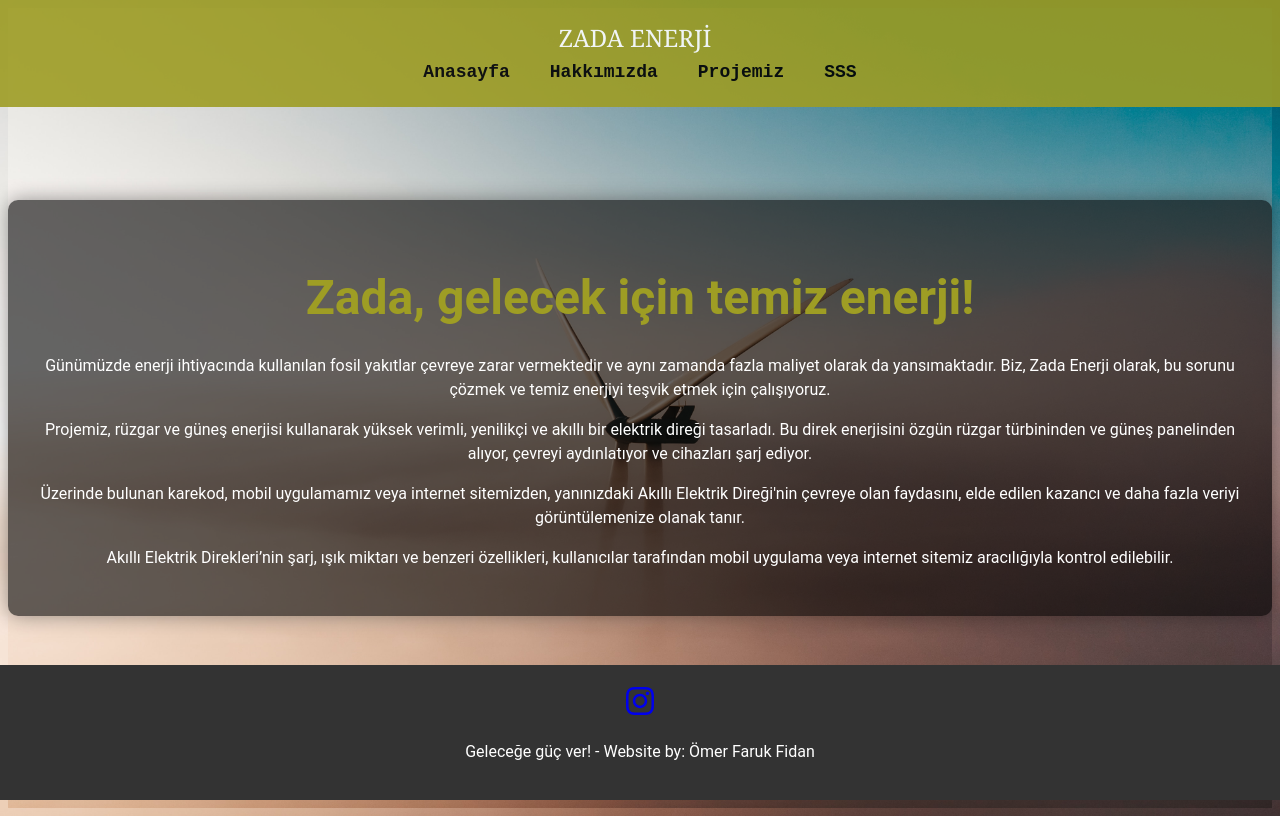
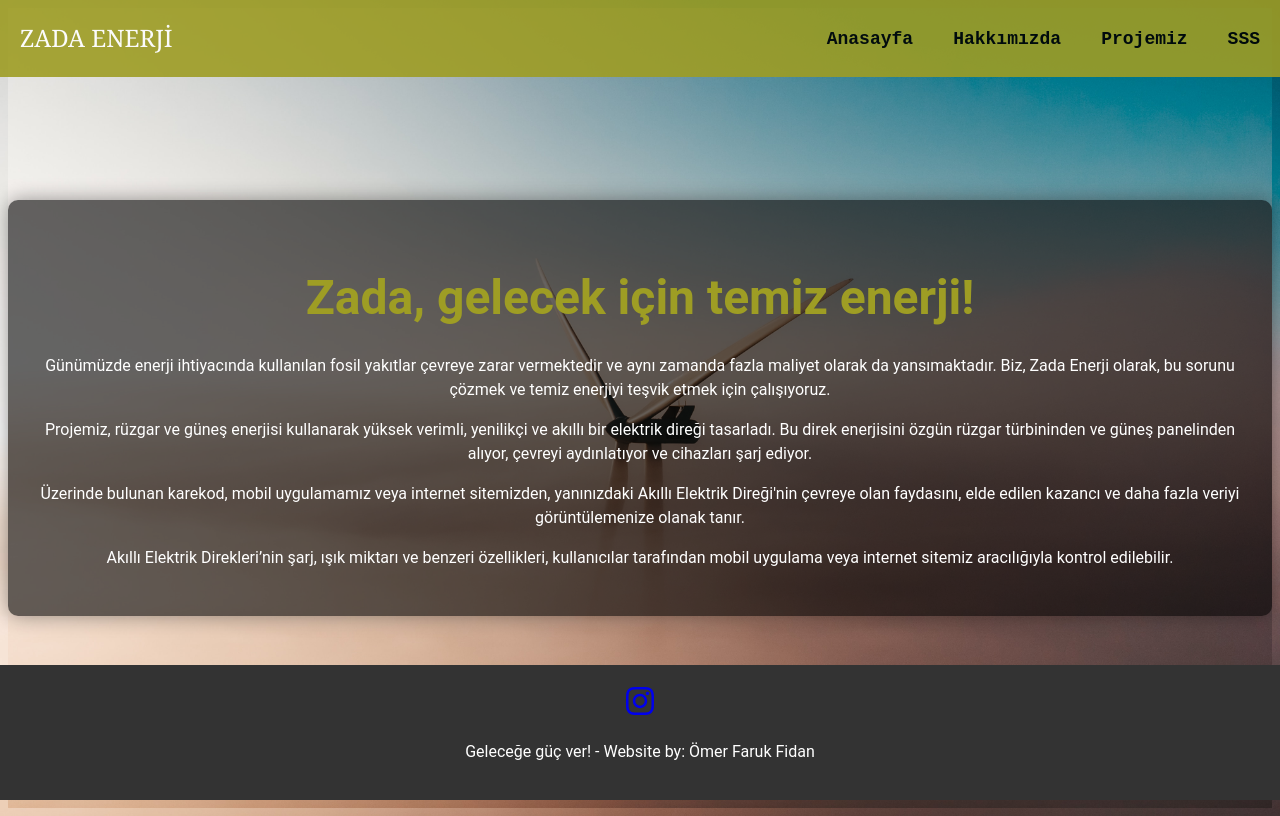
Before and after one commit to omerfarukfidan/zada-app, a Next.js app: page / in a window 1280 px wide. Built offline with nearby package versions, Linux system fonts and the light colour scheme.

Commit message:
navbar fixement for mobile

```diff
--- a/components/Navbar.js
+++ b/components/Navbar.js
@@ -9,11 +9,12 @@ const Navbar = () => {
 
   const handleScroll = () => {
     const scrollTop = window.scrollY;
+    const screenWidth = window.innerWidth; // Ekran genişliğini alın
 
-    if (scrollTop > 20) {
-      setNavVisible(false); // Scroll aşağıda, navbar'ı gizle
+    if (scrollTop > 20 || screenWidth <= 768) {
+      setNavVisible(false); // Scroll aşağıda veya mobil cihazlarda, navbar'ı gizle
     } else {
-      setNavVisible(true); // Scroll yukarıda, navbar'ı göster
+      setNavVisible(true); // Scroll yukarıda ve büyük ekranlarda, navbar'ı göster
     }
   };
 
--- a/components/Navbar.module.css
+++ b/components/Navbar.module.css
@@ -1,7 +1,7 @@
 /* components/Navbar.module.css */
 
 .navbar {
-  background-color: 		#9E9D24;
+  background-color: #9E9D24;
   color: #070707;
   padding: 20px 0; /* Yüksekliği artırarak daha büyük yapın */
   text-align: center;
@@ -14,6 +14,9 @@
   transition: opacity 0.3s ease-in-out;
   font-family: "Courier New", Courier, monospace; /* Yazı tipini ayarlayın */
   font-size: 20px; /* Yazı boyutunu ayarlayın */
+  display: flex;
+  justify-content: space-between; /* Logo ve menüyü yatay olarak hizala */
+  align-items: center; /* Logo ve menüyü dikey olarak hizala */
 }
 
 .navbar.hidden {
@@ -49,11 +52,7 @@
   font-family: Cambria, Cochin, Georgia, Times, 'Times New Roman', serif; /* Özel bir yazı tipi ekleyebilirsiniz */
   font-size: 24px; /* Yazı tipi boyutunu ayarlayın */
   margin-right: 10px; /* Marka adı ile diğer öğeler arasında bir boşluk bırakın */
+  margin-left: 20px;
   color: #ffffff; /* Yazı rengini ayarlayın */
   /* Diğer özel stiller ekleyebilirsiniz */
 }
-
-.brand {
-
-  align-items: center; /* Marka adını navbara dikey olarak hizala */
-}
```
